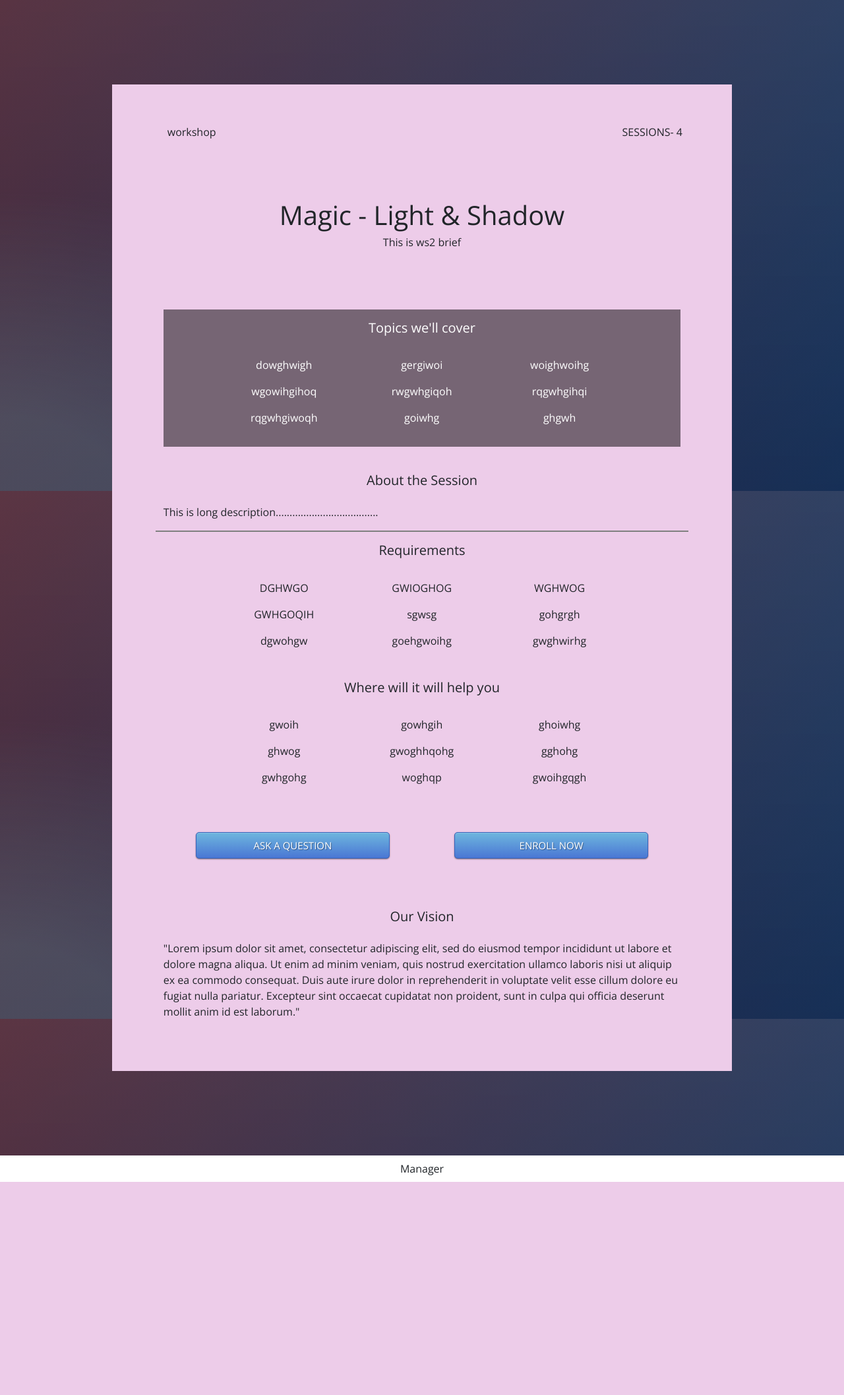
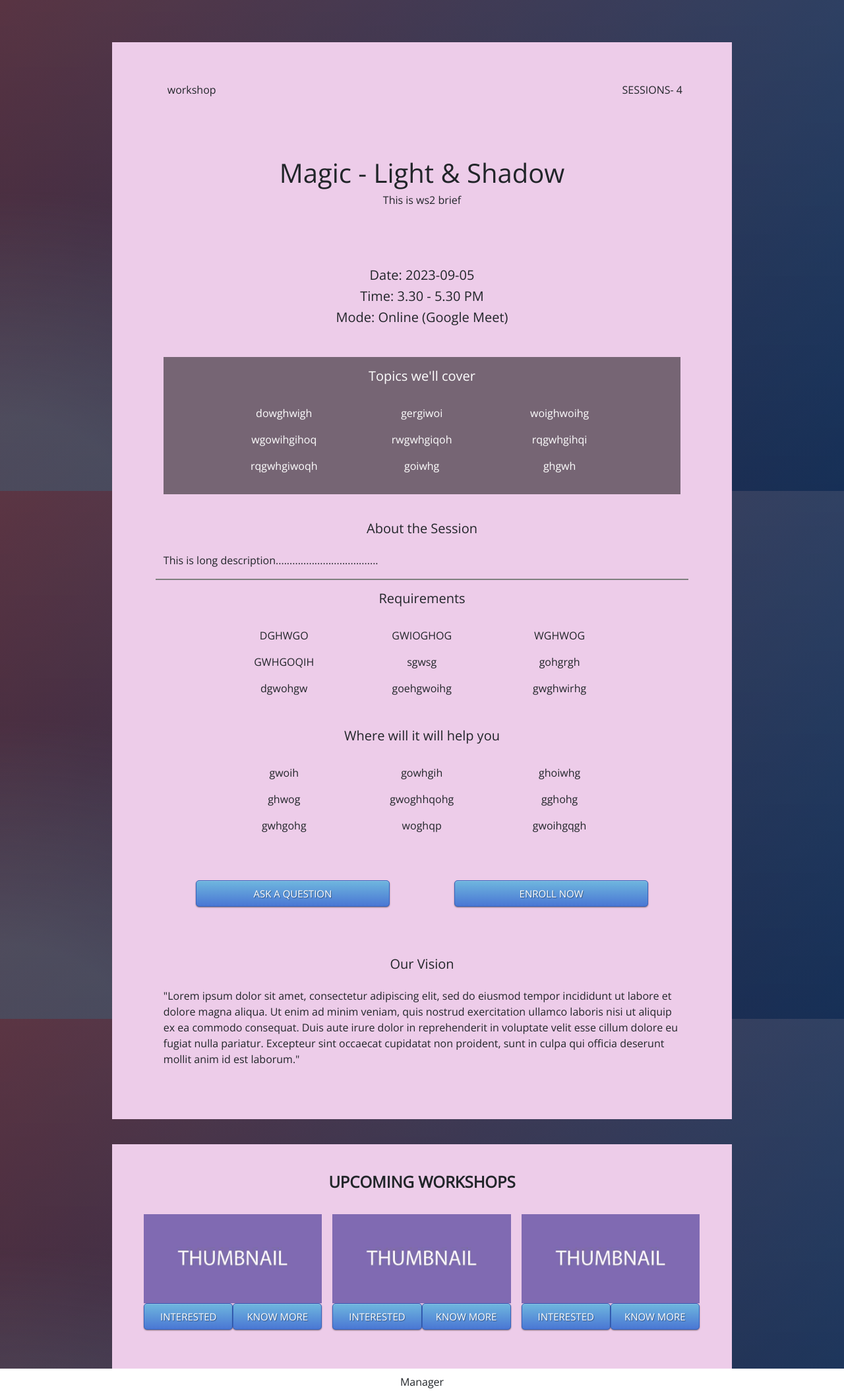
Before and after one commit to webwritart/writart-website, a Flask app: page /school/ in a window 1280 px wide. Shown: the part 56-2170 px from the top of the page at 66% size. Before the commit the page ends 1847 px from the top, so only its background shows below. Run offline with Flask 3, Linux system fonts and the light colour scheme; some libraries are stand-ins or nearby versions.

Commit message:
update workshop pages

```diff
--- a/app.py
+++ b/app.py
@@ -28,7 +28,8 @@ def create_app():
     app.register_blueprint(payment, url_prefix='/payment')
     app.register_blueprint(manager, url_prefix='/manager')
 
-
+    with app.app_context():
+        db.create_all()
 
 
     @login_manager.user_loader
--- a/models/user.py
+++ b/models/user.py
@@ -41,6 +41,7 @@ class Workshop(db.Model):
     name = db.Column(db.String(10))
     topic = db.Column(db.String(100))
     date = db.Column(db.String(50))
+    time = db.Column(db.String(50))
     instructor = db.Column(db.String(100))
     strength = db.Column(db.String(50))
     gross_revenue = db.Column(db.String(100))
--- a/routes/main.py
+++ b/routes/main.py
@@ -48,8 +48,8 @@ def home():
     # )
 
     # entry = Tools(
-    #     keyword='last invoice',
-    #     data=1
+    #     keyword='certificate',
+    #     data='initial entry'
     # )
     # db.session.add(entry)
     # db.session.commit()
--- a/routes/payment.py
+++ b/routes/payment.py
@@ -9,6 +9,7 @@ from messenger import send_email_support
 from models.payment import Payment
 from models.tool import Tools
 from models.user import *
+
 
 payment = Blueprint('payment', __name__, static_folder='static', template_folder='templates')
 
@@ -23,18 +24,16 @@ today_date = date.today()
 @payment.route('/')
 def home():
     global current_ws, current_ws_name, current_ws_topic, student
-    count = db.session.query(Workshop).count()
-    if count > 0:
-        current_ws = db.session.query(Workshop)[count - 1]
-        current_ws_name = db.session.query(Workshop)[count - 1].name
-        current_ws_topic = db.session.query(Workshop)[count - 1].topic
+    current_ws_name = db.session.query(Tools).filter_by(keyword='current_workshop').one().data
+    current_ws = db.session.query(Workshop).filter_by(name=current_ws_name).one()
+    current_ws_topic = current_ws.topic
     student = db.session.query(Role).filter_by(name='student').one()
     return render_template('order.html', logged_in=current_user.is_authenticated)
 
 
 @payment.route('/checkout', methods=['POST'])
 def checkout():
-    current_ws_name = db.session.query(Workshop)[db.session.query(Workshop).count()-1].name
+    # current_ws_name = db.session.query(Workshop)[db.session.query(Workshop).count()-1].name
     global payment, msg
     name = current_user.name
     email = current_user.email
@@ -67,7 +66,13 @@ def verify():
         client.payment.capture(response_data["razorpay_payment_id"], amount)
         month = str(today_date).split('-')[1]
         year = str(today_date).split('-')[0]
-        inv_no = db.session.query(Tools).filter_by(keyword='last invoice').one().data
+        inv_n = db.session.query(Tools).filter_by(keyword='last invoice').one().data
+        if len(inv_n) == 1:
+            inv_no = f"00{inv_n}"
+        elif len(inv_n) == 2:
+            inv_no = f"0{inv_n}"
+        else:
+            inv_no = inv_n
         invoice = f"INV-{year}-{month}-{inv_no}"
         if current_user.whatsapp:
             phone = current_user.whatsapp
@@ -87,7 +92,10 @@ def verify():
             ws_name=current_ws_name
         )
         db.session.add(entry)
-        db.session.query(Tools).filter_by(keyword='last invoice').one().data = str(int(inv_no) + 1)
+        if inv_n == '999':
+            db.session.query(Tools).filter_by(keyword='last invoice').one().data = '1'
+        else:
+            db.session.query(Tools).filter_by(keyword='last invoice').one().data = str(int(inv_no) + 1)
         db.session.commit()
         topic = current_ws_topic
         date_time = current_ws.date
--- a/routes/school.py
+++ b/routes/school.py
@@ -1,4 +1,4 @@
-from flask import Blueprint, render_template
+from flask import Blueprint, render_template, request
 from flask_login import current_user
 from extensions import db
 from models.tool import Tools
@@ -9,8 +9,65 @@ from models.workshop_details import WorkshopDetails
 school = Blueprint('school', __name__, static_folder='static', template_folder='templates')
 
 
-@school.route('/')
+@school.route('/', methods=['GET', 'POST'])
 def home():
+    if request.method == 'POST':
+        if request.form.get('submit'):
+            ws = request.form.get('submit')
+            workshop = db.session.query(Workshop).filter_by(name=ws).one()
+            workshop_details = workshop.details
+
+            category = workshop_details.category
+            sessions = workshop_details.sessions
+            topic = workshop.topic
+            brief = workshop_details.brief
+            sub1 = workshop_details.subtopic1
+            sub2 = workshop_details.subtopic2
+            sub3 = workshop_details.subtopic3
+            sub4 = workshop_details.subtopic4
+            sub5 = workshop_details.subtopic5
+            sub6 = workshop_details.subtopic6
+            sub7 = workshop_details.subtopic7
+            sub8 = workshop_details.subtopic8
+            sub9 = workshop_details.subtopic9
+            sub_list = [sub1, sub2, sub3, sub4, sub5, sub6, sub7, sub8, sub9]
+            description = workshop_details.description
+            rq1 = workshop_details.req1
+            rq2 = workshop_details.req2
+            rq3 = workshop_details.req3
+            rq4 = workshop_details.req4
+            rq5 = workshop_details.req5
+            rq6 = workshop_details.req6
+            rq7 = workshop_details.req7
+            rq8 = workshop_details.req8
+            rq9 = workshop_details.req9
+            req_list = [rq1, rq2, rq3, rq4, rq5, rq6, rq7, rq8, rq9]
+            r1 = workshop_details.result1
+            r2 = workshop_details.result2
+            r3 = workshop_details.result3
+            r4 = workshop_details.result4
+            r5 = workshop_details.result5
+            r6 = workshop_details.result6
+            r7 = workshop_details.result7
+            r8 = workshop_details.result8
+            r9 = workshop_details.result9
+            result_list = [r1, r2, r3, r4, r5, r6, r7, r8, r9]
+            date = workshop.date
+            time = workshop.time
+
+            upcoming_workshop_list = []
+            workshops = db.session.query(Workshop)
+            for workshop in workshops:
+                if not workshop.reg_start and workshop.name != ws:
+                    upcoming_workshop_list.append(workshop.name)
+
+            return render_template('workshops_second.html', category=category, topic=topic, sessions=sessions,
+                                   brief=brief,
+                                   sub_list=sub_list, description=description, req_list=req_list,
+                                   result_list=result_list,
+                                   logged_in=current_user.is_authenticated,
+                                   upcoming_workshop_list=upcoming_workshop_list, date=date, time=time)
+
     current_workshop_name = db.session.query(Tools).filter_by(keyword='current_workshop').first().data
     current_workshop = db.session.query(Workshop).filter_by(name=current_workshop_name).first()
     current_workshop_details = current_workshop.details
@@ -50,10 +107,18 @@ def home():
     r8 = current_workshop_details.result8
     r9 = current_workshop_details.result9
     result_list = [r1, r2, r3, r4, r5, r6, r7, r8, r9]
+    date = current_workshop.date
+    time = current_workshop.time
 
+    upcoming_workshop_list = []
+    workshops = db.session.query(Workshop)
+    for workshop in workshops:
+        if not workshop.reg_start:
+            upcoming_workshop_list.append(workshop.name)
     return render_template('workshops_main.html', category=category, topic=topic, sessions=sessions, brief=brief,
                            sub_list=sub_list, description=description, req_list=req_list, result_list=result_list,
-                           logged_in=current_user.is_authenticated)
+                           logged_in=current_user.is_authenticated, upcoming_workshop_list=upcoming_workshop_list,
+                           date=date, time=time)
 
 
 @school.route('/classroom')
--- a/routes/templates/workshops_main.html
+++ b/routes/templates/workshops_main.html
@@ -16,6 +16,13 @@
                 <div class="col" style="text-align: center; padding: 10% 0%;">
                     <h1>{{topic}}</h1>
                     <h6>{{brief}}</h6>
+                </div>
+            </div>
+            <div class="row" style="padding-bottom: 5%;">
+                <div class="col" style="text-align: center; padding 10% 0%;">
+                    <h5>Date: {{date}}</h5>
+                    <h5>Time: {{time}}</h5>
+                    <h5>Mode: Online (Google Meet)</h5>
                 </div>
             </div>
             <div class="col">
@@ -85,7 +92,7 @@
                             <a class="btn btn-primary btn-block btn-large button">ASK A QUESTION</a>
                         </div>
                         <div class="col button-container">
-                            <a class="btn btn-primary btn-block btn-large button">ENROLL NOW</a>
+                            <a class="btn btn-primary btn-block btn-large button" href="{{url_for('payment.home')}}">ENROLL NOW</a>
                         </div>
                     </div>
                 </div>
@@ -103,5 +110,37 @@
         </div>
     </div>
 </div>
+<div>
+    <div class="row justify-content-center align-items-center" style="padding: 0% 2%;">
+        <div class="col-md-9 align-items-center" style="background-color: #edcce9; padding: 2%;">
+            <div class="col">
+                <div>
+                    <div class="row justify-content-center" style="text-align: center;">
+                        <div class="col heading">
+                            <h4><b>UPCOMING WORKSHOPS</b></h4>
+                        </div>
+                    </div>
+                    <div class="wrapper-ws">
+                        <div class="container-upcoming-ws">
+                            {% for workshop in upcoming_workshop_list %}
+                            <div class="upcoming_ws_thumbnail">
+                                <div class="upcoming_ws_content">
+                                    <img src="../static/images/workshops/{{workshop}}/thumbnail.jpg" width="100%" height="100%">
+                                    <div style="display: flex; justify-content: stretch;">
 
+                                        <a class="btn btn-primary btn-large" style="width: 50%;">INTERESTED</a>
+                                        <form action="{{url_for('school.home')}}" method="post" style="width: 50%">
+                                             <button class="btn btn-primary btn-large" type="submit" name="submit" value="{{workshop}}" style="width: 100%">KNOW MORE</button>
+                                        </form>
+                                    </div>
+                                </div>
+                            </div>
+                            {% endfor %}
+                        </div>
+                    </div>
+                </div>
+            </div>
+        </div>
+    </div>
+</div>
 {% endblock %}
--- a/static/css/styles.css
+++ b/static/css/styles.css
@@ -111,7 +111,8 @@ input:focus { box-shadow: inset 0 -5px 45px rgba(100,100,100,0.4), 0 1px 1px rgb
 /*  ----------------------------------------------------------------------  PAGES -------------------------------------------------------------------------------------------------------------------  */
 
 .master-container{
-        padding: 10% 0%;
+        padding-top: 5%;
+        padding-bottom: 3%;
     }
     .wrapper-ws {
         display: flex;
@@ -163,6 +164,25 @@ input:focus { box-shadow: inset 0 -5px 45px rgba(100,100,100,0.4), 0 1px 1px rgb
     }
     .description {
         border-bottom: 2px solid gray;
+    }
+    .upcoming_ws_thumbnail {
+        padding: 8px;
+        width: 33.3%;
+        float: left;
+    }
+    .upcoming_ws_content {
+        width: 100%;
+        height: 100%;
+    }
+    .container-upcoming-ws {
+        width: 100%;
+        overflow: hidden;
+        padding-bottom: 3%;
+    }
+    .wrapper-ws {
+        display: flex;
+        align-items: center;
+        justify-content: center;
     }
 
 /* ----------------------------------------------------------------------- USER MY ACCOUNT STYLING --------------------------------------------------------------------------------------------------- */
@@ -526,6 +546,7 @@ lite-youtube.lyt-activated > .lty-playbtn {
 #add-ws-details {
     height: 70vh;
     overflow: scroll;
+    display: none;
 }
 
 #notification {
@@ -556,9 +577,6 @@ lite-youtube.lyt-activated > .lty-playbtn {
     display: none;
 }
 
-#add-ws-details {
-    display: none;
-}
 
 #add-recording-link {
     display: none;
```
Also changed, not shown: routes/manager.py (+48 -16 lines), routes/templates/manager.html (+11 -0 lines), routes/templates/workshops_second.html (renamed from routes/templates/workshop_second.html, +40 -2 lines), instance/writart.db, static/images/thumbnail.jpg (added), static/images/workshops/ws1/cover.jpg (added), static/images/workshops/ws1/thumbnail.jpg (added), static/images/workshops/ws5/thumbnail.jpg (added), static/images/workshops/ws6/thumbnail.jpg (added), static/images/workshops/ws7/thumbnail.jpg (added).
